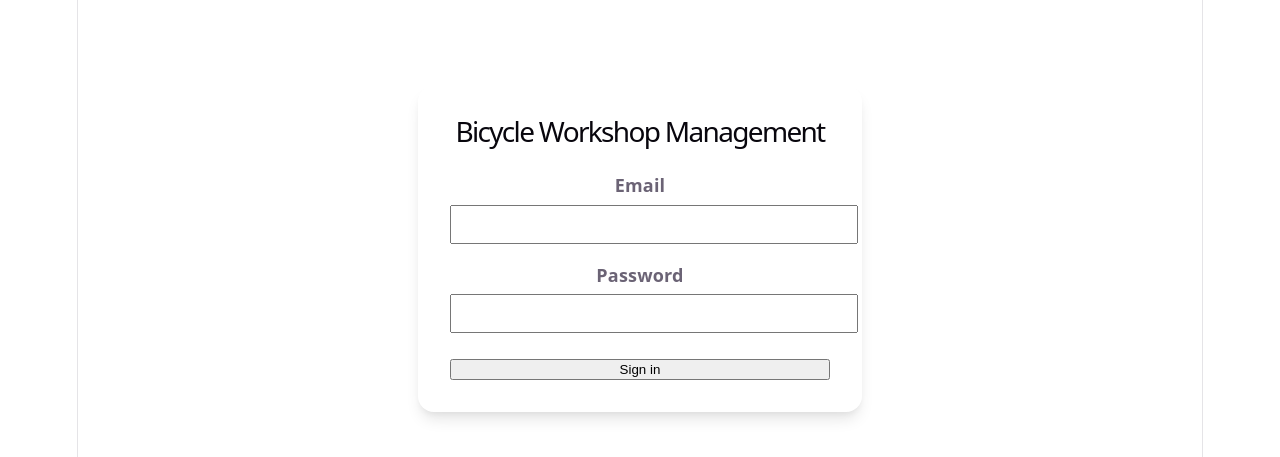
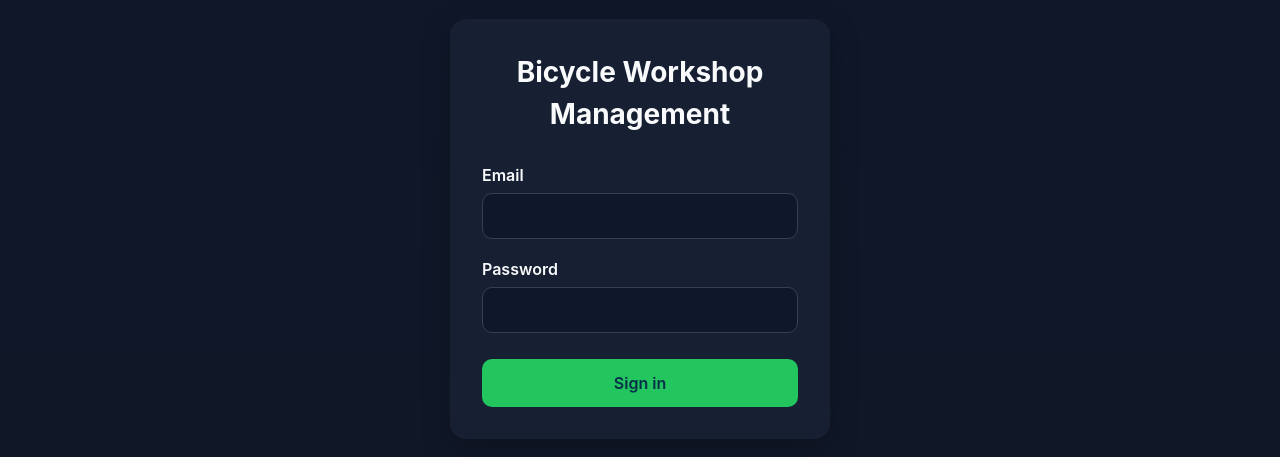
Before and after one commit to sharadhi-git/workshop-management, a React (Vite) app: page /bicycles/add in a window 1280 px wide. Shown: the part 171-628 px from the top of the page. Built offline with nearby package versions, Linux system fonts and the light colour scheme; no server answers.

Commit message:
Update layout and styling

```diff
--- a/src/App.tsx
+++ b/src/App.tsx
@@ -7,6 +7,7 @@ import Login from './pages/Login'
 import Dashboard from './pages/Dashboard'
 import Bicycles from './pages/Bicycles'
 import AddBicycle from './pages/AddBicycle'
+import './App.css' // Import the CSS file for styling
 
 
 function App() {
--- a/src/index.css
+++ b/src/index.css
@@ -1,111 +1,280 @@
 :root {
-  --text: #6b6375;
-  --text-h: #08060d;
-  --bg: #fff;
-  --border: #e5e4e7;
-  --code-bg: #f4f3ec;
-  --accent: #aa3bff;
-  --accent-bg: rgba(170, 59, 255, 0.1);
-  --accent-border: rgba(170, 59, 255, 0.5);
-  --social-bg: rgba(244, 243, 236, 0.5);
-  --shadow:
-    rgba(0, 0, 0, 0.1) 0 10px 15px -3px, rgba(0, 0, 0, 0.05) 0 4px 6px -2px;
+  font-family: Inter, system-ui, -apple-system, BlinkMacSystemFont, 'Segoe UI',
+    sans-serif;
+  line-height: 1.5;
+  font-weight: 400;
 
-  --sans: system-ui, 'Segoe UI', Roboto, sans-serif;
-  --heading: system-ui, 'Segoe UI', Roboto, sans-serif;
-  --mono: ui-monospace, Consolas, monospace;
+  color: #e5e7eb;
+  background: #0f172a;
 
-  font: 18px/145% var(--sans);
-  letter-spacing: 0.18px;
-  color-scheme: light dark;
-  color: var(--text);
-  background: var(--bg);
   font-synthesis: none;
   text-rendering: optimizeLegibility;
   -webkit-font-smoothing: antialiased;
   -moz-osx-font-smoothing: grayscale;
 
-  @media (max-width: 1024px) {
-    font-size: 16px;
-  }
+  --bg: #0f172a;
+  --bg-soft: #111827;
+  --panel: #172033;
+  --panel-2: #223047;
+  --text: #f8fafc;
+  --muted: #a8b3c7;;
+  --primary: #22c55e;
+  --primary-hover: #16a34a;
+  --border: #334155;
+  --danger: #ef4444;
+  --success: #22c55e;
+  --shadow: 0 10px 30px rgba(0, 0, 0, 0.25);
 }
 
-@media (prefers-color-scheme: dark) {
-  :root {
-    --text: #9ca3af;
-    --text-h: #f3f4f6;
-    --bg: #16171d;
-    --border: #2e303a;
-    --code-bg: #1f2028;
-    --accent: #c084fc;
-    --accent-bg: rgba(192, 132, 252, 0.15);
-    --accent-border: rgba(192, 132, 252, 0.5);
-    --social-bg: rgba(47, 48, 58, 0.5);
-    --shadow:
-      rgba(0, 0, 0, 0.4) 0 10px 15px -3px, rgba(0, 0, 0, 0.25) 0 4px 6px -2px;
-  }
-
-  #social .button-icon {
-    filter: invert(1) brightness(2);
-  }
-}
-
-#root {
-  width: 1126px;
-  max-width: 100%;
-  margin: 0 auto;
-  text-align: center;
-  border-inline: 1px solid var(--border);
-  min-height: 100svh;
-  display: flex;
-  flex-direction: column;
+* {
   box-sizing: border-box;
 }
 
-body {
+html,
+body,
+#root {
   margin: 0;
+  min-height: 100%;
 }
 
-h1,
-h2 {
-  font-family: var(--heading);
-  font-weight: 500;
-  color: var(--text-h);
+body {
+  min-width: 320px;
+  background: linear-gradient(180deg, #0f172a 0%, #111827 100%);
+  color: var(--text);
 }
 
-h1 {
-  font-size: 56px;
-  letter-spacing: -1.68px;
-  margin: 32px 0;
-  @media (max-width: 1024px) {
-    font-size: 36px;
-    margin: 20px 0;
+a {
+  color: var(--primary);
+  text-decoration: none;
+}
+
+a:hover {
+  color: #7dd3fc;
+}
+
+button,
+input,
+textarea,
+select {
+  font: inherit;
+}
+
+button {
+  border: none;
+  border-radius: 10px;
+  padding: 0.75rem 1.1rem;
+  background: var(--primary);
+  color: #082f49;
+  cursor: pointer;
+  font-weight: 600;
+  transition: 0.2s ease;
+}
+
+button:hover {
+  background: var(--primary-hover);
+  color: white;
+}
+
+button:disabled {
+  opacity: 0.6;
+  cursor: not-allowed;
+}
+
+input,
+textarea,
+select {
+  width: 100%;
+  border: 1px solid var(--border);
+  background: #0f172a;
+  color: var(--text);
+  border-radius: 10px;
+  padding: 0.8rem 0.95rem;
+  outline: none;
+}
+
+input:focus,
+textarea:focus,
+select:focus {
+  border-color: var(--primary);
+  box-shadow: 0 0 0 3px rgba(56, 189, 248, 0.2);
+}
+
+textarea {
+  min-height: 100px;
+  resize: vertical;
+}
+
+.page {
+  max-width: 1000px;
+  margin: 0 auto;
+  padding: 2rem 1rem 3rem;
+}
+
+.page-header {
+  margin-bottom: 1.5rem;
+}
+
+.page-title {
+  margin: 0 0 0.35rem;
+  font-size: clamp(2rem, 4vw, 3rem);
+  line-height: 1.1;
+}
+
+.page-subtitle {
+  margin: 0;
+  color: var(--muted);
+}
+
+.card {
+  background: rgba(30, 41, 59, 0.95);
+  border: 1px solid var(--border);
+  border-radius: 18px;
+  box-shadow: var(--shadow);
+  padding: 1.5rem;
+}
+
+.form-grid {
+  display: grid;
+  gap: 1rem;
+}
+
+.form-row {
+  display: grid;
+  grid-template-columns: 180px 1fr;
+  gap: 1rem;
+  align-items: center;
+}
+
+.form-row label {
+  color: var(--text);
+  font-weight: 500;
+}
+
+.form-actions {
+  display: flex;
+  gap: 0.75rem;
+  justify-content: flex-end;
+  margin-top: 1rem;
+}
+
+.top-bar {
+  display: flex;
+  justify-content: space-between;
+  align-items: center;
+  gap: 1rem;
+  margin-bottom: 1rem;
+}
+
+.top-bar-left,
+.top-bar-right {
+  display: flex;
+  align-items: center;
+  gap: 0.75rem;
+  flex-wrap: wrap;
+}
+
+.badge {
+  display: inline-block;
+  padding: 0.25rem 0.65rem;
+  border-radius: 999px;
+  font-size: 0.85rem;
+  font-weight: 600;
+  background: rgba(56, 189, 248, 0.15);
+  color: #7dd3fc;
+}
+
+.table-wrapper {
+  overflow-x: auto;
+  border-radius: 14px;
+  border: 1px solid var(--border);
+}
+
+table {
+  width: 100%;
+  border-collapse: collapse;
+  background: rgba(15, 23, 42, 0.6);
+}
+
+th,
+td {
+  text-align: left;
+  padding: 0.95rem 1rem;
+  border-bottom: 1px solid var(--border);
+}
+
+th {
+  background: rgba(30, 41, 59, 0.95);
+  color: #cbd5e1;
+  font-size: 0.95rem;
+}
+
+tr:hover td {
+  background: rgba(51, 65, 85, 0.25);
+}
+
+.alert-error {
+  margin-top: 1rem;
+  padding: 0.9rem 1rem;
+  border-radius: 12px;
+  background: rgba(239, 68, 68, 0.12);
+  border: 1px solid rgba(239, 68, 68, 0.35);
+  color: #fecaca;
+}
+
+.alert-success {
+  margin-top: 1rem;
+  padding: 0.9rem 1rem;
+  border-radius: 12px;
+  background: rgba(34, 197, 94, 0.12);
+  border: 1px solid rgba(34, 197, 94, 0.35);
+  color: #bbf7d0;
+}
+
+.muted {
+  color: var(--muted);
+}
+
+.link-button {
+  display: inline-flex;
+  align-items: center;
+  border-radius: 10px;
+  padding: 0.75rem 1rem;
+  background: rgba(56, 189, 248, 0.12);
+  color: #7dd3fc;
+  border: 1px solid rgba(56, 189, 248, 0.25);
+  font-weight: 600;
+}
+
+.link-button:hover {
+  background: rgba(56, 189, 248, 0.22);
+  color: white;
+}
+
+@media (max-width: 640px) {
+  .page {
+    padding: 1rem 0.9rem 2rem;
+  }
+
+  .card {
+    padding: 1rem;
+  }
+
+  .form-row {
+    grid-template-columns: 1fr;
+    gap: 0.5rem;
+  }
+
+  .form-actions {
+    justify-content: stretch;
+  }
+
+  .form-actions button,
+  .form-actions a {
+    width: 100%;
+  }
+
+  .top-bar {
+    flex-direction: column;
+    align-items: stretch;
   }
 }
-h2 {
-  font-size: 24px;
-  line-height: 118%;
-  letter-spacing: -0.24px;
-  margin: 0 0 8px;
-  @media (max-width: 1024px) {
-    font-size: 20px;
-  }
-}
-p {
-  margin: 0;
-}
-
-code,
-.counter {
-  font-family: var(--mono);
-  display: inline-flex;
-  border-radius: 4px;
-  color: var(--text-h);
-}
-
-code {
-  font-size: 15px;
-  line-height: 135%;
-  padding: 4px 8px;
-  background: var(--code-bg);
-}
```
Also changed, not shown: src/App.css (line endings or trailing spaces).
